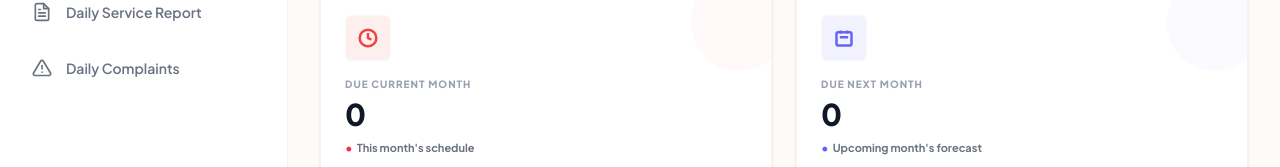
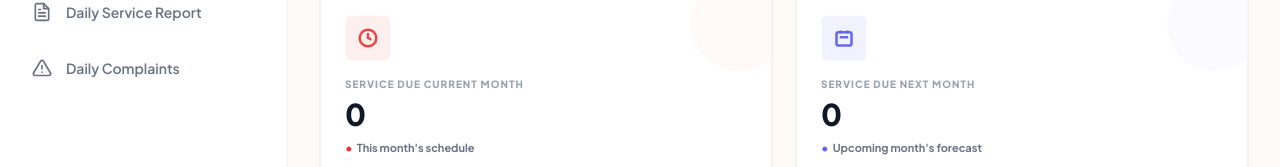
Before and after one commit to tndevelopers2024/Energy_RO_frontend, a React (Vite) app: page /dashboard in a window 1280 px wide. Shown: the part 353-520 px from the top of the page. Built offline with nearby package versions, Linux system fonts and the light colour scheme; no server answers; sample sign-in values are in the browser's storage.

Commit message:
new push

```diff
--- a/src/components/Dashboard.jsx
+++ b/src/components/Dashboard.jsx
@@ -331,7 +331,7 @@ const Dashboard = () => {
       {/* Row 2: Service Forecaster */}
       <div className="grid grid-cols-1 md:grid-cols-2 gap-6">
         <StatCard
-          title="Due Current Month"
+          title="Service Due Current Month"
           value={kpis.dueCurrentMonth}
           sub="This month's schedule"
           themeColor="#ef4444"
@@ -340,7 +340,7 @@ const Dashboard = () => {
           onClick={() => handleCardClick('currentMonth')}
         />
         <StatCard
-          title="Due Next Month"
+          title="Service Due Next Month"
           value={kpis.dueNextMonth}
           sub="Upcoming month's forecast"
           themeColor="#6366f1"
```
